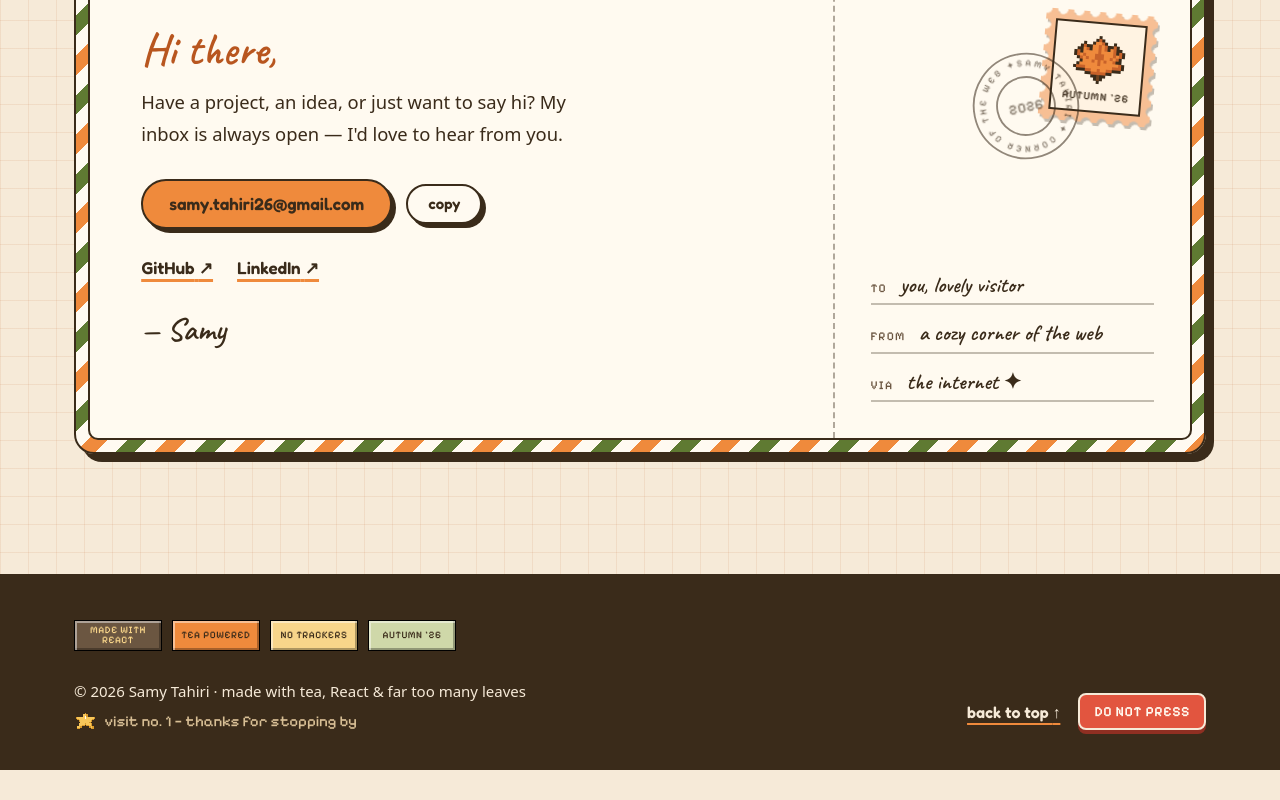
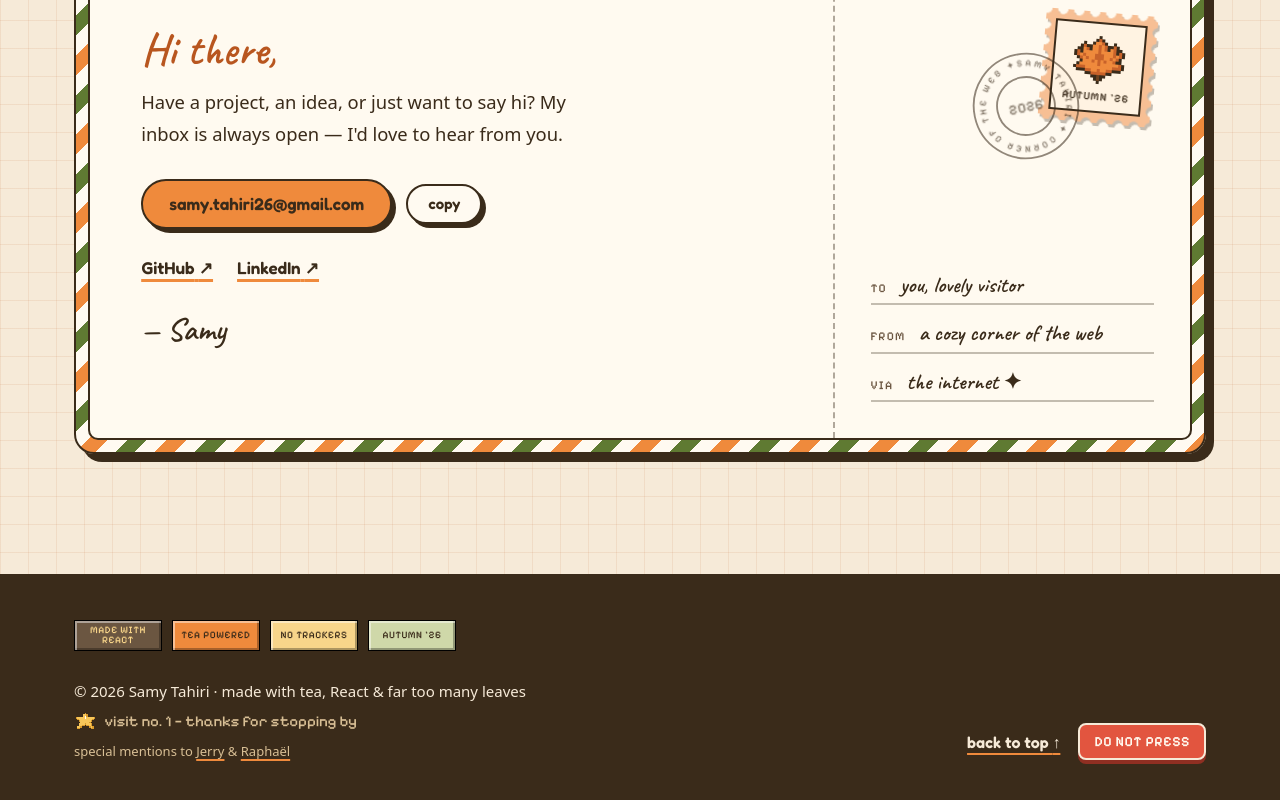
Before and after one commit to SamyTahiri/Portoflio, a React (Vite) app: page / in a window 1280 px wide. Shown: the part 3928-4728 px from the top of the page. Before the commit the page ends 4698 px from the top, so only its background shows below. Built offline with nearby package versions, Linux system fonts and the light colour scheme; a web font is replaced by a local one.

Commit message:
added special mentions and made the stickers glide less

```diff
--- a/src/components/cozy/Footer.css
+++ b/src/components/cozy/Footer.css
@@ -78,6 +78,22 @@
   margin: 10px 0 0;
   font: 500 15px var(--font-pixel);
   color: #d8bf95;
+}
+
+.cz-footer__thanks {
+  margin: 12px 0 0;
+  font-size: 13px;
+  color: #d8bf95;
+}
+
+.cz-footer__thanks a {
+  color: inherit;
+  text-decoration: underline 1.5px var(--orange);
+  text-underline-offset: 3px;
+}
+
+.cz-footer__thanks a:hover {
+  color: #f6ead8;
 }
 
 .cz-footer__actions {
--- a/src/components/cozy/Footer.tsx
+++ b/src/components/cozy/Footer.tsx
@@ -78,6 +78,16 @@ export default function Footer() {
             <p className="cz-footer__visits">
               <PixelSprite name="star" scale={1.5} /> visit no. {visits} — thanks for stopping by
             </p>
+            <p className="cz-footer__thanks">
+              special mentions to{" "}
+              <a href="https://jerryxf.net/" target="_blank" rel="noreferrer">
+                Jerry
+              </a>{" "}
+              &amp;{" "}
+              <a href="https://www.raphdf201.net/" target="_blank" rel="noreferrer">
+                Raphaël
+              </a>
+            </p>
           </div>
 
           <div className="cz-footer__actions">
--- a/src/components/cozy/Hero.tsx
+++ b/src/components/cozy/Hero.tsx
@@ -109,6 +109,8 @@ export default function Hero() {
             drag={canDrag}
             dragConstraints={heroRef}
             dragElastic={0.15}
+            // short, quick settle so a flicked sticker stops close to where it's let go
+            dragTransition={{ power: 0.2, timeConstant: 150 }}
             whileHover={canDrag ? { scale: 1.08, rotate: sticker.rotate + 6 } : undefined}
             whileDrag={{ scale: 1.15, rotate: 0, zIndex: 20 }}
             aria-hidden="true"
```
